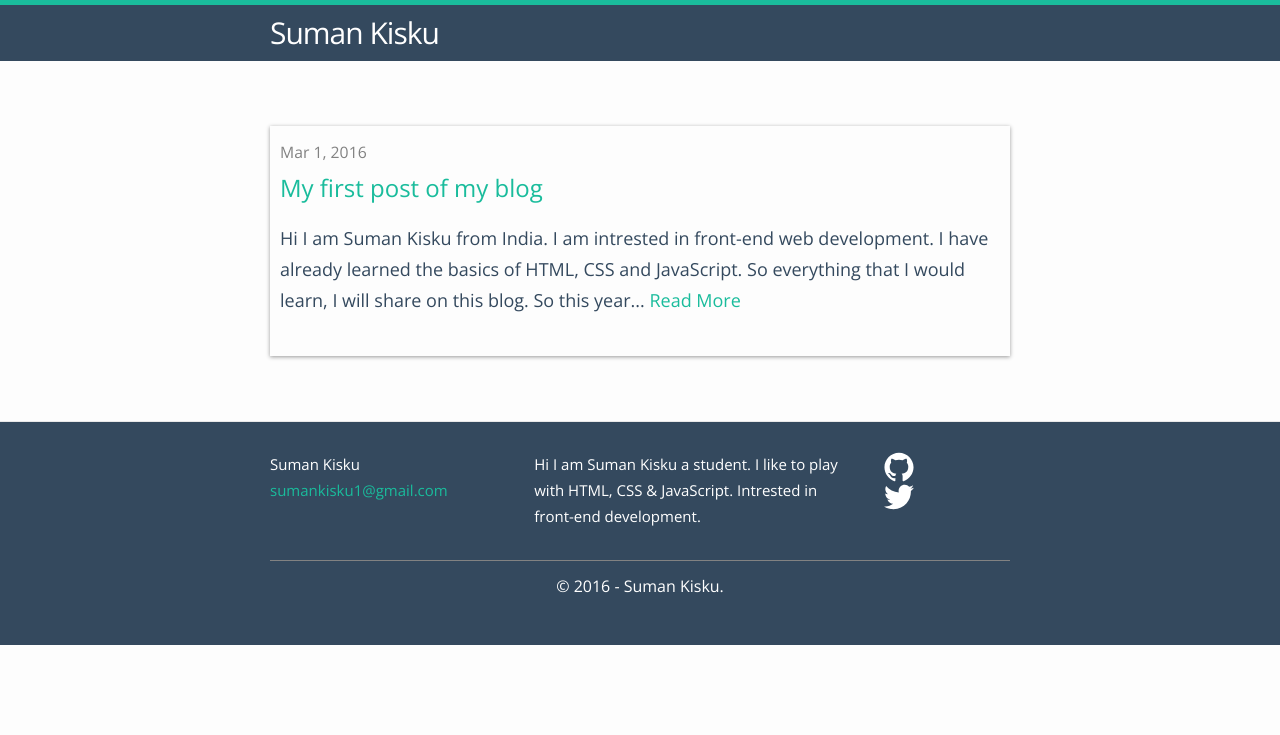
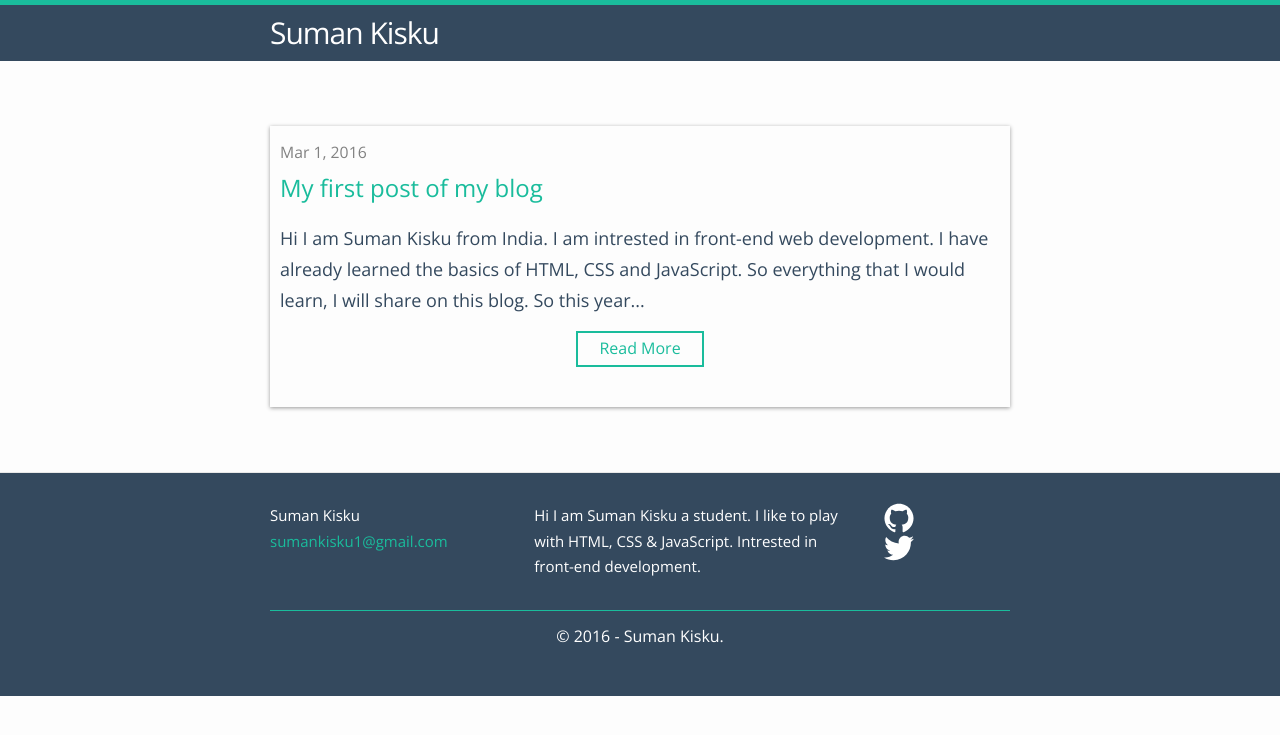
Before and after one commit to SumanKisku/sumankisku.github.io, a Jekyll site: the page built from index.html, in a window 1280 px wide. Shown: the top 735 px of the page. Built offline with Jekyll 4.4.1, drawn with Linux system fonts in a browser that asks for light colours.

Commit message:
Restyling the .button

```diff
--- a/_sass/_style.scss
+++ b/_sass/_style.scss
@@ -1,7 +1,7 @@
 #copy-right{
     font-size: 16px;
     text-align: center;
-    border-top: 1px solid #828282;
+    border-top: 1px solid #1ABC9C;
     padding-top: 12px;
     color: $white-color;
 }
@@ -9,3 +9,16 @@
     background: #34495E;
     color: #fff;
 }
+.button{
+    font-size: 16px;
+    display: block;
+    text-align: center;
+    width: 120px;
+    padding: 2px;
+    margin: 15px auto 0;
+    border: 2px solid #1ABC9C;
+}
+.button:hover{
+    background-color: #1ABC9C;
+    color: #fff;
+}
```
